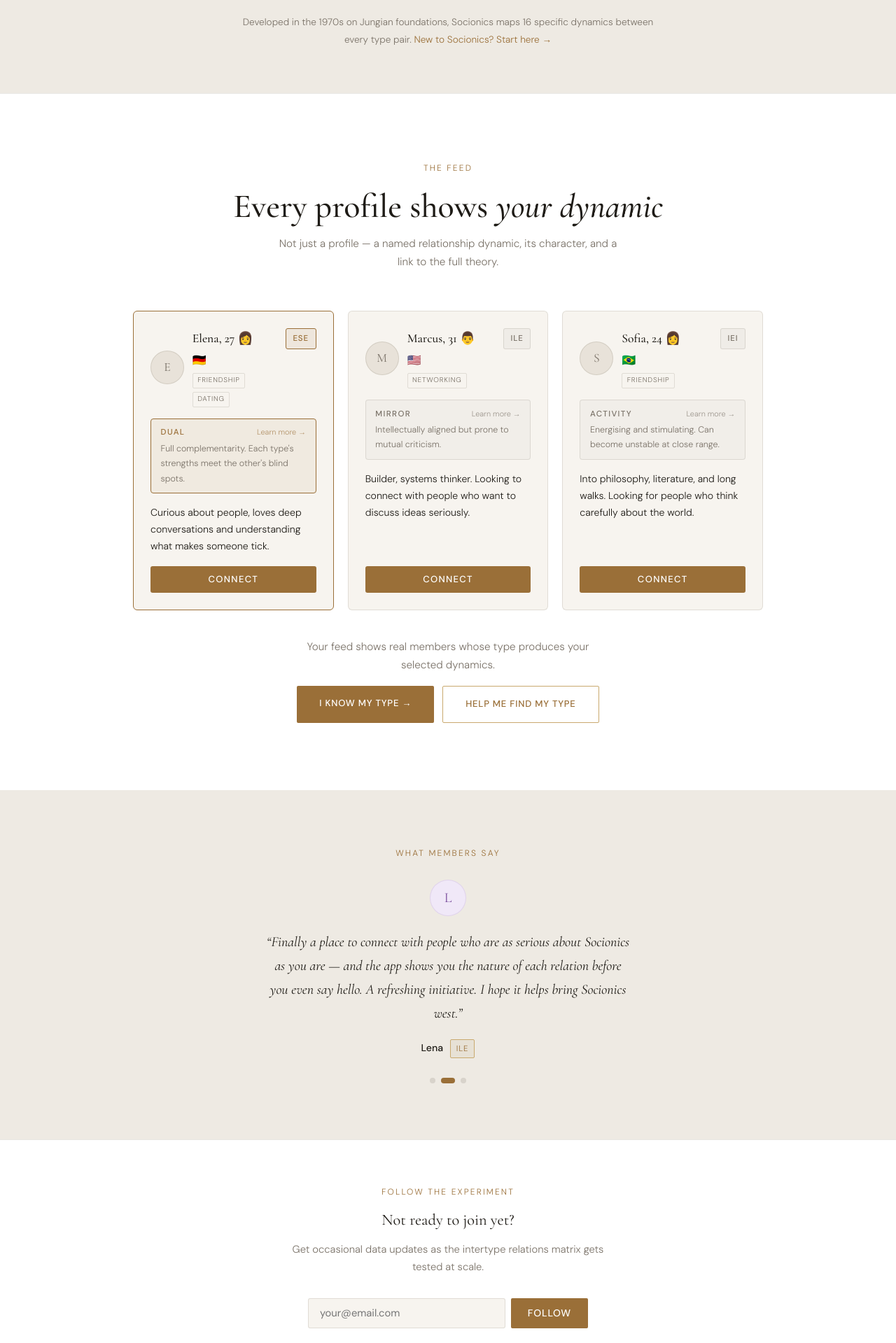
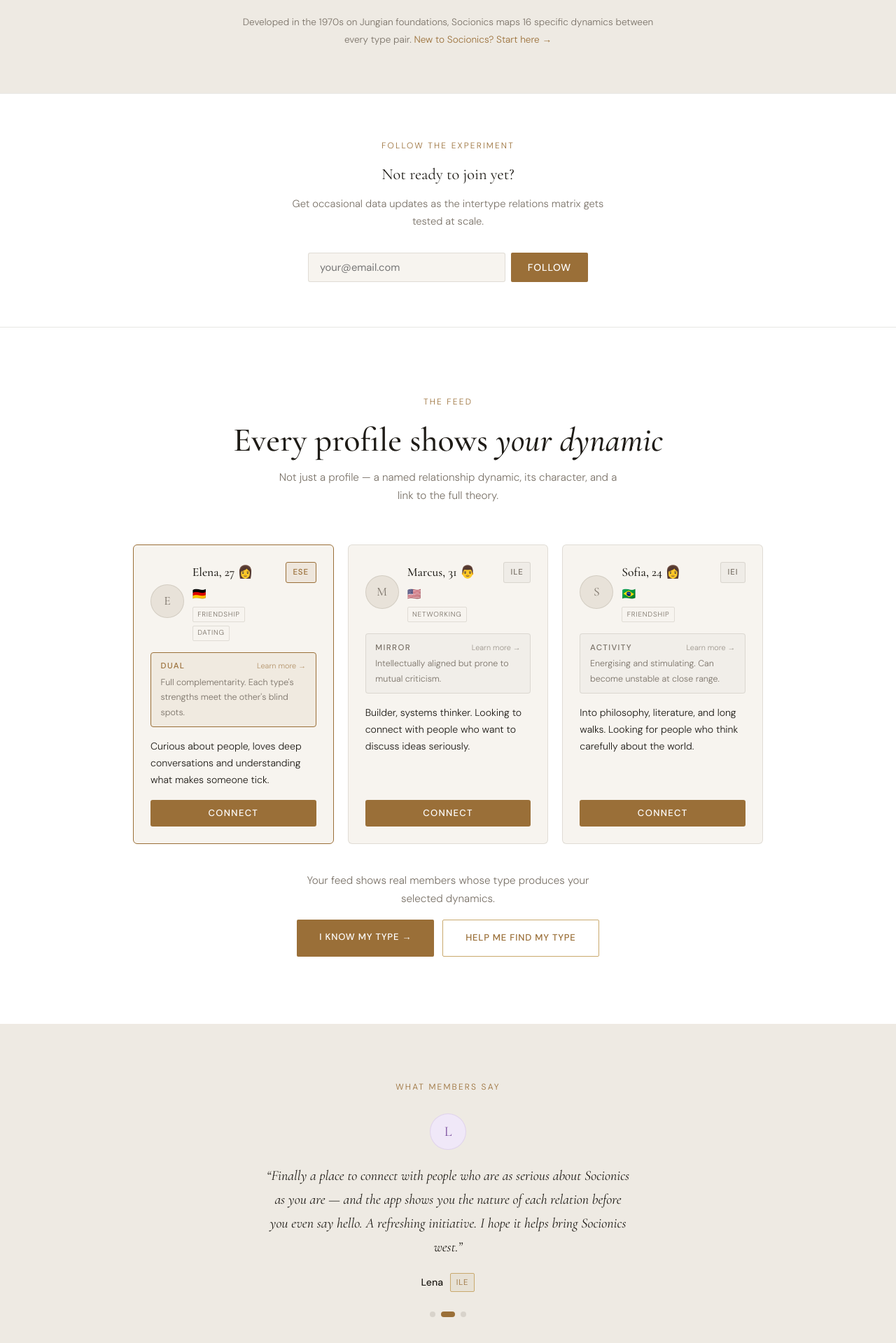
Before and after one commit to sstern42/socionics-match, a React (Vite) app: page / in a window 1280 px wide. Shown: the part 1781-3700 px from the top of the page at 70% size. Built offline with nearby package versions, Linux system fonts and the light colour scheme; no server answers; the database is empty.

Commit message:
Add files via upload

```diff
--- a/src/pages/Home.jsx
+++ b/src/pages/Home.jsx
@@ -273,6 +273,8 @@ export default function Home() {
         </div>
       </section>
 
+      {!session && <EmailCapture />}
+
       <section style={{ borderTop: '1px solid var(--border)', padding: '6rem 2rem', background: '#fff' }}>
         <div style={{ maxWidth: 900, margin: '0 auto' }}>
           <p className="eyebrow" style={{ textAlign: 'center', marginBottom: '1rem' }}>The feed</p>
@@ -339,8 +341,6 @@ export default function Home() {
         <TestimonialsCarousel />
       </section>
 
-      {!session && <EmailCapture />}
-
 
 
       <section style={{ padding: '6rem 2rem', maxWidth: 900, margin: '0 auto' }}>
```
